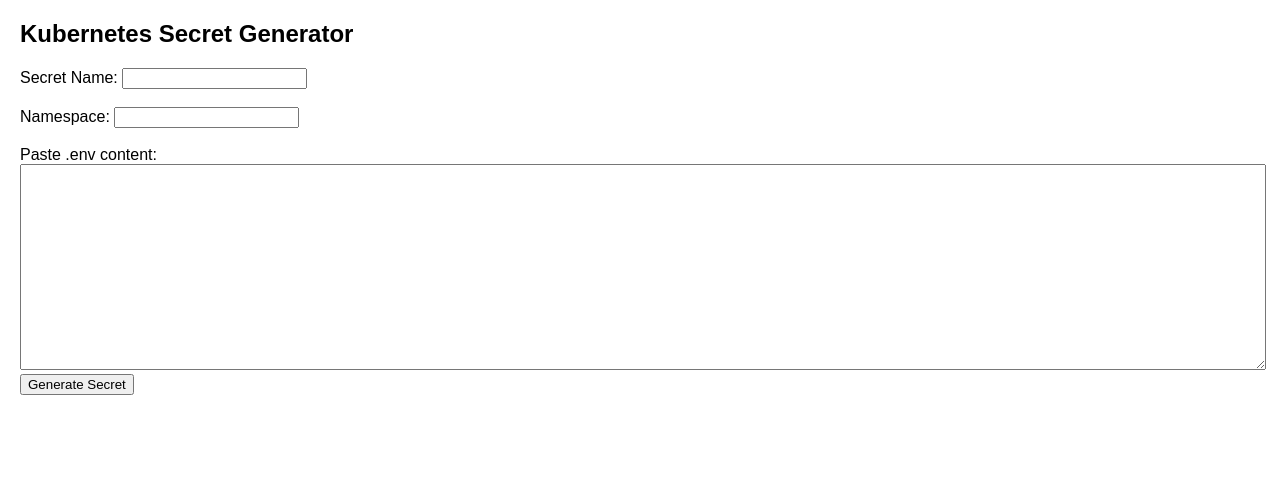
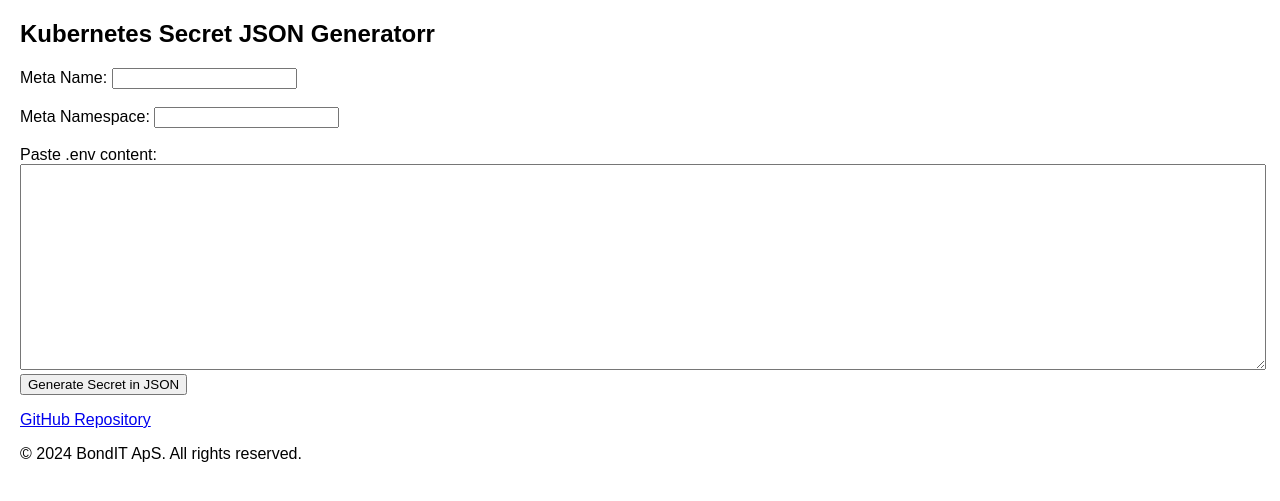
Before and after one commit to MaBoNi/kubernetes-secret-generator, a Flask app: page / in a window 1280 px wide. Shown: the top 501 px of the page. Run offline with Flask 3, Linux system fonts and the light colour scheme.

Commit message:
Refactor index.html with some smaller corrections

```diff
--- a/templates/index.html
+++ b/templates/index.html
@@ -3,7 +3,8 @@
 <head>
     <meta charset="UTF-8">
     <meta name="viewport" content="width=device-width, initial-scale=1.0">
-    <title>Kubernetes Secret Generator</title>
+    <title>Kubernetes Secret JSON Generator</title>
+    <link rel="icon" href="https://bondit.services/wp-content/uploads/2024/04/favcion-bondit.webp" type="image/x-icon">
     <style>
         body {
             font-family: Arial, sans-serif;
@@ -21,22 +22,22 @@
     </style>
 </head>
 <body>
-    <h2>Kubernetes Secret Generator</h2>
+    <h2>Kubernetes Secret JSON Generatorr</h2>
     <form method="post">
-        <label for="secret_name">Secret Name:</label>
+        <label for="secret_name">Meta Name:</label>
         <input type="text" id="secret_name" name="secret_name" value="{{ secret_name }}" required>
         <br><br>
-        <label for="namespace">Namespace:</label>
+        <label for="namespace">Meta Namespace:</label>
         <input type="text" id="namespace" name="namespace" value="{{ namespace }}" required>
         <br><br>
         <label for="env_content">Paste .env content:</label>
         <textarea id="env_content" name="env_content"></textarea>
         <br>
-        <button type="submit">Generate Secret</button>
+        <button type="submit">Generate Secret in JSON</button>
     </form>
 
     {% if json_output %}
-    <h3>Generated Kubernetes Secret:</h3>
+    <h3>Generated Kubernetes Secret Manifest:</h3>
     <pre>{{ json_output }}</pre>
 
     <form action="/download" method="post">
@@ -46,5 +47,10 @@
         <button type="submit">Download JSON</button>
     </form>
     {% endif %}
+
+    <footer>
+        <p><a href="https://github.com/MaBoNi/kubernetes-secret-generator" target="_blank">GitHub Repository</a></p>
+        <p>&copy; 2024 BondIT ApS. All rights reserved.</p>
+    </footer>
 </body>
 </html>
```
